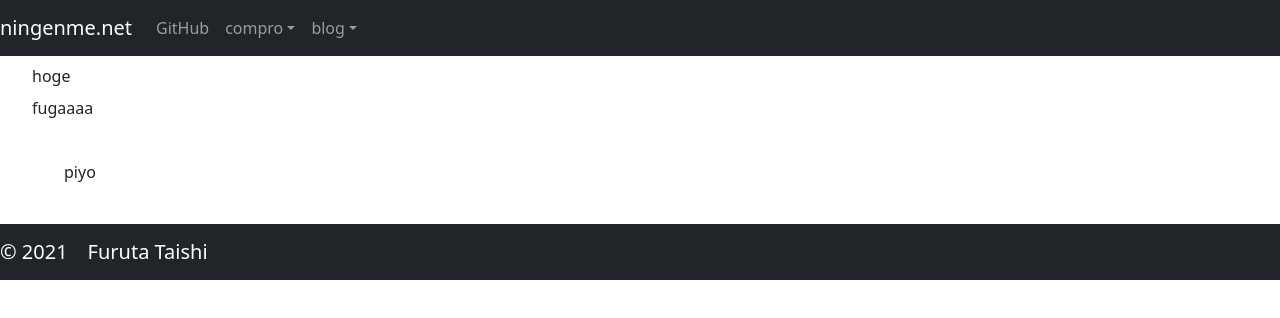
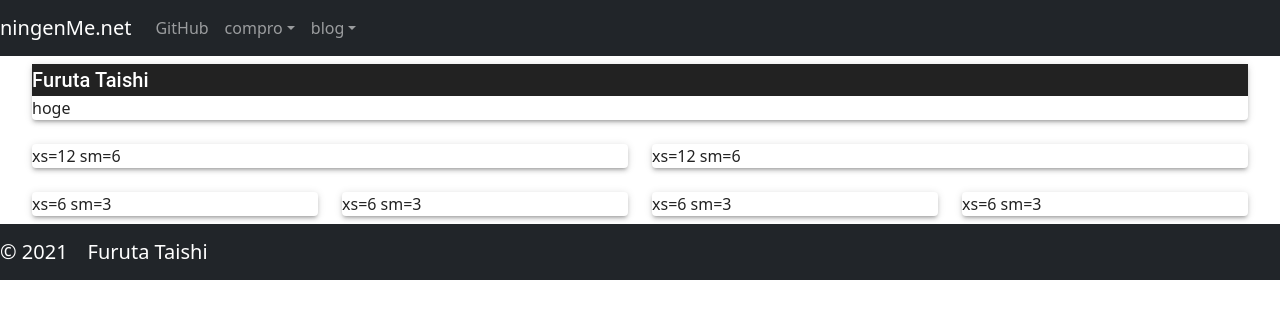
Before and after one commit to ningenMe/akari-front, a Next.js app: page /home in a window 1280 px wide. Shown: the top 318 px of the page. Built offline with nearby package versions, Linux system fonts and the light colour scheme.

Commit message:
[modify]

```diff
--- a/package.json
+++ b/package.json
@@ -22,6 +22,10 @@
   "devDependencies": {
     "@types/node": "^14.14.31",
     "@types/react": "^17.0.2",
+    "@typescript-eslint/eslint-plugin": "^4.28.2",
+    "@typescript-eslint/parser": "^4.28.2",
+    "eslint": "^7.30.0",
+    "eslint-plugin-react": "^7.24.0",
     "prettier": "^2.2.1",
     "standard": "^16.0.3",
     "typescript": "^4.2.2"
--- /dev/null
+++ b/src/constants/Links.tsx
@@ -0,0 +1,26 @@
+import Link from 'interfaces/Link'
+
+const ningenMeNet     : Link = {url:"https://ningenme.net"                   , name:"ningenMe.net"}
+const betaNingenMeNet : Link = {url:"https://beta.ningenme.net"              , name:"ningenMe.net"}
+const github          : Link = {url:"https://github.com/ningenMe"            , name:"GitHub"}
+const twitter         : Link = {url:"https://twitter.com/ningenMe"           , name:"@ningenMe"}
+const atcoder         : Link = {url:"https://atcoder.jp/users/ningenMe"      , name:"AtCoder"}
+const codeforces      : Link = {url:"https://codeforces.com/profile/ningenMe", name:"Codeforces"}
+const yukicoder       : Link = {url:"https://yukicoder.me/users/4145"        , name:"yukicoder"}
+const csacademy       : Link = {url:"https://csacademy.com/user/ningenMe"    , name:"CSAcademy"}
+const hatena          : Link = {url:"https://ningenme.hatenablog.com/archive", name:"Hatena"}
+const ameba           : Link = {url:"https://profile.ameba.jp/ameba/ningenme", name:"Ameba"}
+const qiita           : Link = {url:"https://qiita.com/ningenMe"             , name:"Qiita"}
+
+const compros : Link[] = [atcoder,codeforces,yukicoder,csacademy]
+const blogs   : Link[] = [hatena,ameba,qiita]
+
+export const Links = {
+    ningenMeNet,
+    betaNingenMeNet,
+    github,
+    twitter,
+    compros,
+    blogs
+}
+export default Links
--- /dev/null
+++ b/src/interfaces/Link.ts
@@ -0,0 +1,4 @@
+export default interface Link{
+    readonly url:  string,
+    readonly name: string
+}
--- /dev/null
+++ b/src/molecules/Dropdown.tsx
@@ -0,0 +1,16 @@
+import { Nav,NavDropdown } from 'react-bootstrap';
+import Link from 'interfaces/Link'
+
+export const Dropdown = ({title,links} : {title:string, links:Link[]}) => {
+    const dropdowns = links.map((link) =>
+        <NavDropdown.Item target="_blank" href={link.url} key={link.name}>{link.name}</NavDropdown.Item>
+    );
+    return (
+        <Nav>
+            <NavDropdown title={title} id={title}>
+                {dropdowns}
+            </NavDropdown>
+        </Nav>
+    );
+}
+export default Dropdown
--- a/src/molecules/NavBlog.tsx
+++ /dev/null
@@ -1,13 +0,0 @@
-import { Nav,NavDropdown } from 'react-bootstrap';
-
-export const NavBlog = () => {
-    return (
-        <Nav>
-            <NavDropdown title="blog" id="blog">
-                <NavDropdown.Item target="_blank" href="https://ningenme.hatenablog.com/archive">Hatena</NavDropdown.Item>
-                <NavDropdown.Item target="_blank" href="https://profile.ameba.jp/ameba/ningenme">Ameba</NavDropdown.Item>
-            </NavDropdown>
-        </Nav>
-    );
-}
-export default NavBlog
--- a/src/molecules/NavCompro.tsx
+++ /dev/null
@@ -1,15 +0,0 @@
-import { Nav,NavDropdown } from 'react-bootstrap';
-
-export const NavBlog = () => {
-    return (
-        <Nav>
-            <NavDropdown title="compro" id="compro">
-                <NavDropdown.Item target="_blank" href="https://atcoder.jp/users/ningenMe">AtCoder</NavDropdown.Item>
-                <NavDropdown.Item target="_blank" href="https://codeforces.com/profile/ningenMe">Codeforces</NavDropdown.Item>
-                <NavDropdown.Item target="_blank" href="https://yukicoder.me/users/4145">yukicoder</NavDropdown.Item>
-                <NavDropdown.Item target="_blank" href="https://csacademy.com/user/ningenMe">CSAcademy</NavDropdown.Item>
-            </NavDropdown>
-        </Nav>
-    );
-}
-export default NavBlog
--- a/src/molecules/NavGithub.tsx
+++ b/src/molecules/NavGithub.tsx
@@ -1,10 +1,11 @@
-import { Nav,NavDropdown } from 'react-bootstrap';
+import { Nav } from 'react-bootstrap';
+import Links from 'constants/Links'
 
-export const NavBlog = () => {
+export const NavGithub = () => {
     return (
         <Nav>
-            <Nav.Link href="https://github.com/ningenMe">GitHub</Nav.Link>
+            <Nav.Link href={Links.github.url}>{Links.github.name}</Nav.Link>
         </Nav>
     );
 }
-export default NavBlog
+export default NavGithub
--- a/src/organisms/Header.tsx
+++ b/src/organisms/Header.tsx
@@ -1,17 +1,17 @@
-import { Nav,Navbar,NavDropdown } from 'react-bootstrap';
+import { Navbar } from 'react-bootstrap';
 import NavGithub from 'molecules/NavGithub'
-import NavCompro from 'molecules/NavCompro'
-import NavBlog from 'molecules/NavBlog'
+import Dropdown from 'molecules/Dropdown'
+import Links from 'constants/Links'
 
 export const Header = () => {
     return (
         <Navbar bg="dark" variant="dark" expand="lg">
-            <Navbar.Brand href="/home" >ningenme.net</Navbar.Brand>
+            <Navbar.Brand href={Links.betaNingenMeNet.url} >{Links.betaNingenMeNet.name}</Navbar.Brand>
             <Navbar.Toggle aria-controls="basic-navbar-nav" />
             <Navbar.Collapse id="basic-navbar-nav">
                 <NavGithub/>
-                <NavCompro/>
-                <NavBlog/>
+                <Dropdown title = "compro" links={Links.compros} />
+                <Dropdown title = "blog"   links={Links.blogs} />
             </Navbar.Collapse>
         </Navbar>
     );
--- /dev/null
+++ b/src/organisms/Profile.tsx
@@ -0,0 +1,14 @@
+import React from 'react';
+import {Paper,Typography} from '@material-ui/core';
+
+export const Profile = () => {
+    return (
+        <Paper elevation={3}>
+            <Typography variant="h6" align="left" style={{ backgroundColor: '#222222', color: '#FFFFFF'}}>
+                Furuta Taishi
+            </Typography>
+            hoge
+        </Paper>
+    );
+}
+export default Profile
--- a/src/pages/home.tsx
+++ b/src/pages/home.tsx
@@ -1,17 +1,34 @@
 import React from 'react';
-import {Box, Container} from '@material-ui/core';
+import {Box, Container, Grid, Paper} from '@material-ui/core';
+import Profile from 'organisms/Profile'
 
 export const Home = () => {
     return (
         <Container>
             <Box m={1}>
-                hoge
-            </Box>
-            <Box m={1}>
-                fugaaaa
-            </Box>
-            <Box m={5}>
-                piyo
+                <Grid container spacing={3}>
+                    <Grid item xs={12}>
+                        <Profile/>
+                    </Grid>
+                    <Grid item xs={12} sm={6}>
+                        <Paper elevation={3}>xs=12 sm=6</Paper>
+                    </Grid>
+                    <Grid item xs={12} sm={6}>
+                        <Paper elevation={3}>xs=12 sm=6</Paper>
+                    </Grid>
+                    <Grid item xs={6} sm={3}>
+                        <Paper elevation={3}>xs=6 sm=3</Paper>
+                    </Grid>
+                    <Grid item xs={6} sm={3}>
+                        <Paper elevation={3}>xs=6 sm=3</Paper>
+                    </Grid>
+                    <Grid item xs={6} sm={3}>
+                        <Paper elevation={3}>xs=6 sm=3</Paper>
+                    </Grid>
+                    <Grid item xs={6} sm={3}>
+                        <Paper elevation={3}>xs=6 sm=3</Paper>
+                    </Grid>
+                </Grid>
             </Box>
         </Container>
     );
--- a/tsconfig.json
+++ b/tsconfig.json
@@ -2,7 +2,10 @@
   "compilerOptions": {
     "baseUrl": "./src/",
     "target": "es5",
-    "lib": ["dom", "dom.iterable", "esnext"],
+    "lib": ["dom", "dom.iterable", "esnext", "es6"],
+    "noImplicitAny": true,
+    "noImplicitThis": true,
+    "strictNullChecks": true,
     "allowJs": true,
     "skipLibCheck": true,
     "strict": false,
```
Also changed, not shown: .eslintrc.yml (added), 2 other files (tests, documents, lock files or other folders).
